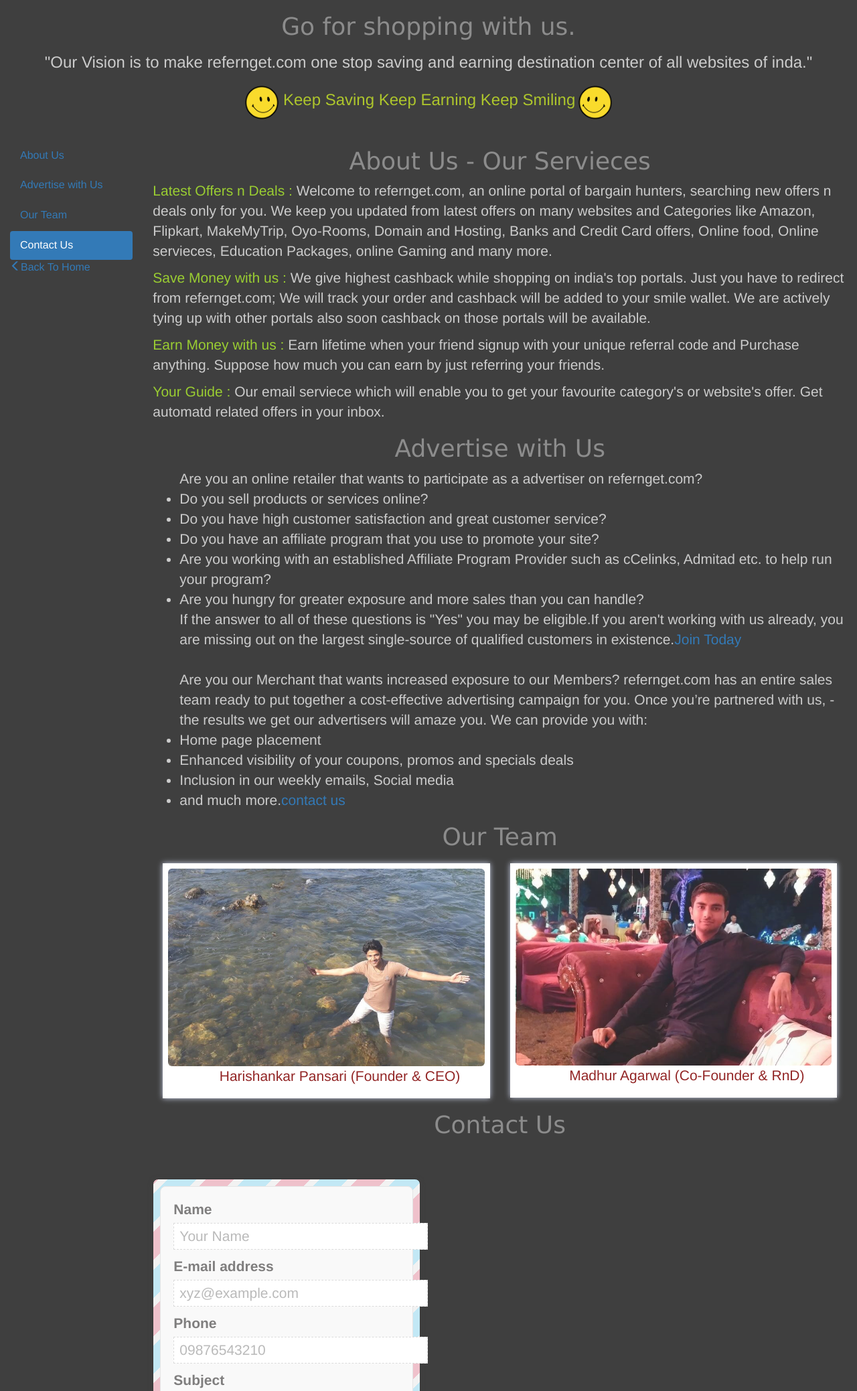
After one commit to Madhur13/Files, a Django app: template main/templates/main/contact.html in a window 1280 px wide. The commit adds this page. Shown: the top 2077 px of the page at 67% size. Run offline with Django 3.2, Linux system fonts and the light colour scheme; the template is opened without the code that fills it, so the values that code supplies are empty; some libraries are stand-ins or nearby versions.

Commit message:
index page offers

```diff
--- a/main/models.py
+++ b/main/models.py
@@ -20,6 +20,7 @@ class Offer(models.Model):
     url = models.URLField()
     category = models.ForeignKey(Category)
     mailed = models.IntegerField(default=0)
+    hot = models.IntegerField(default=1)
     created = models.DateTimeField(default=timezone.now(),null=True,blank=True)
     readonly_fields = ('created',)
 
--- /dev/null
+++ b/main/templates/main/contact.html
@@ -0,0 +1,258 @@
+<!DOCTYPE html>
+<html lang="en">
+<head>
+  <title>About Refer N Get</title>
+  <meta charset="utf-8">
+  <meta name="viewport" content="width=device-width, initial-scale=1">
+  <link rel="stylesheet" href="https://maxcdn.bootstrapcdn.com/bootstrap/3.3.7/css/bootstrap.min.css">
+  <script src="https://ajax.googleapis.com/ajax/libs/jquery/3.2.1/jquery.min.js"></script>
+  <script src="https://maxcdn.bootstrapcdn.com/bootstrap/3.3.7/js/bootstrap.min.js"></script>
+    <link rel="stylesheet" href="css/menu.css">
+  <style>
+  body {
+      position: relative;
+  }
+  .affix {
+      top: 20px;
+  }
+  div.col-sm-10 div {
+
+      font-size: 21px;
+  }
+  @media screen and (max-width: 810px) {
+    #section1, #section2, #section3, #section4   {
+        margin-left: 150px;
+    }
+  }
+      /* generic */
+ body {
+    color: #CCCCCC;
+    font-size:16px;
+    background:#3F3F3F;
+}
+      h1 {
+    font-family:'Questrial', Verdana, sans-serif;
+    text-align:center;
+    color:#8C8C8C;
+}
+/** inputs and textarea**/
+ input:not([type="submit"]), textarea {
+    outline:none;
+    display:block;
+    width:380px;
+    padding:4px 8px;
+    border:1px dashed #DBDBDB;
+    color:#3F3F3F;
+    /*transition*/
+    -webkit-transition:background 0.2s linear, box-shadow 0.6s linear;
+    -moz-transition:background 0.2s linear, box-shadow 0.6s linear;
+    -o-transition:background 0.2s linear, box-shadow 0.6s linear;
+    transition:background 0.2s linear, box-shadow 0.6s linear;
+}
+input:not([type="submit"]):active, textarea:active, input:not([type="submit"]):focus, textarea:focus {
+    background:#F7F7F7;
+    border:dashed 1px #969696;
+    /*box-shadow*/
+    -webkit-box-shadow:2px 2px 7px #E8E8E8 inset;
+    -moz-box-shadow:2px 2px 7px #E8E8E8 inset;
+    box-shadow:2px 2px 7px #E8E8E8 inset;
+}
+
+/* placeholder */
+ ::-webkit-input-placeholder {
+    color:#BABABA;
+}
+
+textarea {
+    min-height:150px;
+    resize:vertical
+}
+/** labels**/
+
+label {
+    color:#7F7E7E;
+    -webkit-transition: color 1s ease;
+    -moz-transition: color 1s ease;
+    transition: color 1s ease;
+}
+/** Styling the send button **/
+ input[type=submit] {
+    margin-left:235px;
+    color:#767676;
+    font-size:18px;
+}
+
+  </style>
+</head>
+<body data-spy="scroll" data-target="#myScrollspy" data-offset="15">
+
+
+<h1>Go for shopping with us.</h1>
+ <h3 style="text-align:center;">"Our Vision is to make refernget.com one stop saving and earning destination center of all websites of inda."</h3><div class="calltoaction-wrapper">
+    <img src="Images/images%20(1).png" width="50px" height="50px"><h3>&nbsp;<span style="color:#aec62c;">Keep Saving Keep Earning Keep Smiling</span></h3>&nbsp;<img src="Images/images%20(2).png" width="50px" height="50px">
+    </div>
+<br>
+<div class="container-fluid">
+  <div class="row">
+    <nav class="col-sm-2" id="myScrollspy">
+      <ul class="nav nav-pills nav-stacked" data-spy="affix" data-offset-top="205">
+        <li><a href="#section1">About Us </a></li>
+        <li><a href="#section2">Advertise with Us</a></li>
+        <li><a href="#section3">Our Team</a></li>
+        <li><a href="#section4">Contact Us</a></li>
+        <div class="checkout-right-basket animated wow slideInRight" data-wow-delay=".5s">
+					<a href="index.html"><span class="glyphicon glyphicon-menu-left" ></span>Back To Home</a>
+				</div>
+      </ul>
+    </nav>
+    <div class="col-sm-10">
+      <div id="section1" >
+        <h1>About Us - Our Servieces</h1>
+        <p><span class="points">Latest Offers n Deals :</span> Welcome to refernget.com, an online portal of bargain hunters, searching new offers n deals only for you. We keep you updated from latest offers on many websites and Categories like Amazon, Flipkart, MakeMyTrip, Oyo-Rooms, Domain and Hosting, Banks and Credit Card offers, Online food, Online servieces, Education Packages, online Gaming and many more.</p>
+          <p><span class="points">Save Money with us :</span> We give highest cashback while shopping on india's top portals. Just you have to redirect from refernget.com; We will track your order and cashback will be added to your smile wallet. We are actively tying up with other portals also soon cashback on those portals will be available.</p>
+          <p><span class="points">Earn Money with us :</span>
+ Earn lifetime when your friend signup with your unique referral code and Purchase anything. Suppose how much you can earn by just referring your friends.
+
+ </p>
+		<p><span class="points">Your Guide : </span>Our email serviece which will enable you to get your favourite category's or website's offer. Get automatd related offers in your inbox.  </p>
+      </div>
+
+      <div id="section2">
+        <h1>Advertise with Us</h1>
+        <ul>
+Are you an online retailer that wants to participate as a advertiser on refernget.com?<br>
+          <li>Do you sell products or services online?</li>
+          <li>Do you have high customer satisfaction and great customer service?
+<li>Do you have an affiliate program that you use to promote your site?</li>
+<li>Are you working with an established Affiliate Program Provider such as cCelinks, Admitad etc. to help run your program?</li>
+<li>Are you hungry for greater exposure and more sales than you can handle?</li>
+            If the answer to all of these questions is "Yes" you may be eligible.If you aren't working with us already, you are missing out on the largest single-source of qualified customers in existence.<a href="#section4">Join Today</a> <br><br>
+
+Are you our Merchant that wants increased exposure to our Members?
+refernget.com has an entire sales team ready to put together a cost-effective advertising campaign for you. Once you’re partnered with us, - the results we get our advertisers will amaze you. We can provide you with:<br>
+
+<li>Home page placement </li>
+<li>Enhanced visibility of your coupons, promos and specials deals</li>
+            <li>Inclusion in our weekly emails, Social media</li>
+<li>and much more.<a href="#section4">contact us</a></li></ul>
+      </div>
+
+      <div id="section3" >
+        <h1>Our Team</h1>
+    <div  class="container-fluid">
+   				<div class="row">
+					<div class="col-xs-12 col-sm-6">
+						<div class="team-member">
+							<div class="team-member-image"><img src="Images/team/1.png" class="img-rounded" alt="Founder Image">
+								<ul>
+                                    <li class="team-member-name">Harishankar Pansari (Founder & CEO)</li>
+									</ul>
+							</div></div>
+					</div>
+					<div class="col-xs-12 col-sm-6">
+						<div class="team-member">
+							<div class="team-member-image"><img src="Images/team/2.jpg" class="img-rounded" alt="Co-Founder's Image">
+								<ul>
+                                    <li class="team-member-name">Madhur Agarwal (Co-Founder & RnD)</li>
+								</ul></div>
+						</div>
+                    </div>
+				</div>
+</div>
+      </div>
+
+        <div id="section4">
+        <h1>Contact Us</h1>
+<div id="content">
+
+    <form action=" " method="post" autocomplete="on">
+        <p>
+            <label for="username" class="icon-user"> Name</label>
+            <input type="text" name="username" id="username" required="required" placeholder="Your Name" />
+        </p>
+
+        <p>
+            <label for="usermail" class="icon-envelope"> E-mail address</label>
+            <input type="email" name="usermail" id="usermail" placeholder="xyz@example.com" required="required" />
+        </p>
+
+        <p>
+            <label for="usersite" class="icon-link"> Phone</label>
+            <input type="tel" name="phone" id="phone" placeholder="09876543210" />
+        </p>
+
+        <p>
+            <label for="subject" class="icon-bullhorn"> Subject</label>
+            <input type="text" name="subject" id="subject" placeholder="What would you like to talk about?" />
+        </p>
+
+        <p>
+            <label for="message" class="icon-comment"> Message</label>
+            <textarea placeholder="Your message here and We'll answer as soon as possible " required="required"></textarea>
+        </p>
+
+        <input type="submit" value=" Send! " />
+
+    </form>
+</div>
+
+
+      </div>
+
+
+    </div>
+  </div>
+</div>
+     <!-- Footer -->
+        <div class="footer">
+	    	<div class="container">
+
+		    	<div class="row">
+
+		    		<div class="col-footer col-sm-4 col-xs-12">
+		    			<h3>About Refer N Get </h3>
+                        <ul style="list-style:none;">
+                        <li><a href="about-us.html"><b>Contact Us</b></a></li>
+                        <li><a href="#">We are Hiring</a></li>
+                        <li><a href="#"></a></li>
+                        </ul>
+		    			<p class="contact-us-details">
+	        				<b>Phone:</b> +91 7587525372,9406563569<br/>
+	        				<b>Whatsapp:</b> +91 7587525372,9406563569<br/>
+	        				<b>Email:</b> <a href="mailto:refernget@gmail.com">refernget@gmail.com</a><br/>
+	        			</p>
+		    		</div>
+		    		<div class="col-footer col-sm-4 col-xs-12">
+		    			<h3>Our Social Networks</h3>
+						<p>Keep in touch for latest offers on different retailer websites and also Subscribe our you tube channel to get updates.</p>
+		    			<div>
+                            <a href="http://www.facebook.com/refernget" target="_blank"><img src="Images/icons/facebook.png" width="32" alt="Facebook"></a>
+                            <a href="https://twitter.com/ReferNGet" target="_blank"><img src="Images/icons/twitter.png" width="32" alt="Twitter"></a>
+                            <a href="https://www.instagram.com/refernget/" target="_blank"><img src="Images/icons/instagram.png" width="32" alt="Instagram"></a>
+                            <a href="https://www.linkedin.com/company/13280878" target="_blank"><img src="Images/icons/linkedin.png" width="32" alt="LinkedIn"></a>
+
+                            <a href="https://plus.google.com/u/2/115697534395960415459" target="_blank"><img src="Images/icons/google%20+.png" width="32" alt="Google Plus"></a>
+
+                            <a href="https://www.youtube.com/channel/UC4YLsCMX7QZQhMZM_qlM7KQ" target="_blank"><img src="Images/icons/YouTube.png" width="32" alt="Youtube"></a>
+
+						</div>
+		    		</div>
+		    		<div class="col-footer col-sm-4 col-xs-12">
+		    			<h3>Why us</h3>
+                            <p>When you take any product or serviece from our Partner E-Commerce portals via ReferNGet.com, We give you 80% commission back to you which we get from our Affiliate Partners, When you sign up with your friend's referral code.
+                            Like this by referring your friends suppose how much you can earn forever only once ypur friends sign up with your code and We also guide you to choose better Portal for different products.<a href="about-us.html">Read more</a>
+                            </p>
+		    		</div>
+		    	</div>
+		    	<div class="row">
+		    		<div class="col-xs-12 col-sm-12">
+                        <div class="footer-copyright"><a href="#">Terms and Conditions </a> &nbsp;<a href="#">Privacy and Cookie Policy</a>.<br><a href="index.html">&copy; 2017 Refer N Get</a>.</div>
+                    </div>
+		    	</div>
+		    </div>
+        </div>
+
+
+
+</body>
+</html>
--- a/main/urls.py
+++ b/main/urls.py
@@ -12,4 +12,6 @@ urlpatterns = [
     url(r'^addBankDetails$', views.addBankDetails, name='addBankDetails'),
     url(r'^addPaytmDetails$', views.addPaytmDetails, name='addPaytmDetails'),
     url(r'^setCategoryPrefs$', views.setCategoryPrefs, name='setCategoryPrefs'),
+    url(r'^contact$', views.contact, name="contact"),
+    url(r'^terms$', views.terms, name="terms"),
 ]
--- a/templates/base.html
+++ b/templates/base.html
@@ -224,8 +224,8 @@
 										<div class="col-sm-3 multi-gd-img">
 											<ul class="multi-column-dropdown">
 												<li><a href="#">How We Work</a></li>
-												<li><a href="#">Missing Cashback</a></li>
-												<li><a href="#">Contact us</a></li>
+												<li><a href="{% url 'terms' %}">Missing Cashback</a></li>
+												<li><a href="{% url 'contact' %}">Contact us</a></li>
 												</ul>
 										</div>
 	                                    <div class="clearfix"></div>
```
Also changed, not shown: main/templates/main/hot_offers.html (added, +24 -0 lines), main/templates/main/index.html (+44 -80 lines), main/templates/main/terms.html (added, +188 -0 lines), main/views.py (+8 -2 lines).
